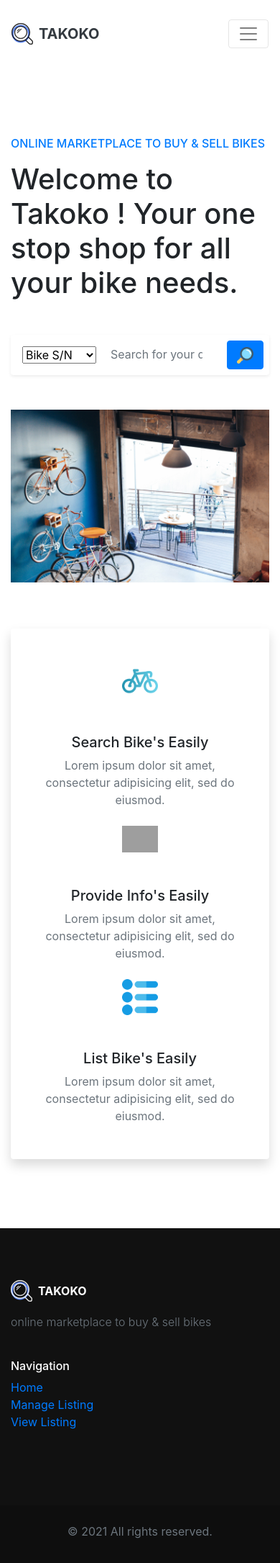
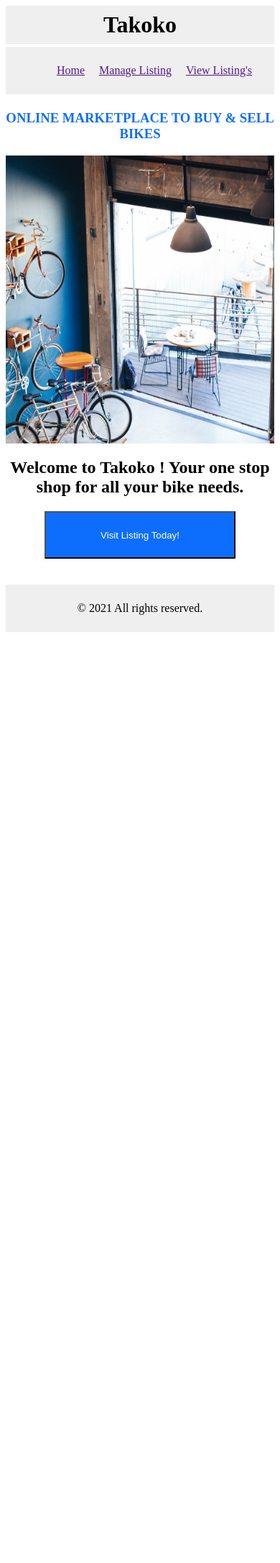
Before and after one commit to sayyidkhan/bikeshop_php, a PHP site: page / in a window 390 px wide. Shown: the whole page at 72% size. After the commit the page ends 878 px from the top, so only its background shows below. Run offline with PHP 8.4, Linux system fonts and the light colour scheme; grey boxes are pictures that could not be loaded.

Commit message:
add new css

```diff
--- a/css/main.css
+++ b/css/main.css
@@ -71,3 +71,7 @@ li {
   color: white;
   background-color: #0d6efd;
 }
+
+.bgsecondarycolor {
+  background-color: #0d6efd;
+}
--- a/index.php
+++ b/index.php
@@ -1,7 +1,7 @@
 <?php
-  define('BS_CSSPATH', 'css/'); //define bootstrap css path
+  define('CSS_PATH', 'css/'); //define bootstrap css path
   define('IMG_PATH','./img/'); //define img path
-  $bootstrap_css = 'bootstrap.min.css'; //bootstrap_css filename
+  $main_css = 'main.css'; // main css filename
 ?>
 
 <!DOCTYPE html>
@@ -10,154 +10,61 @@
     <meta charset="utf-8">
     <meta http-equiv="X-UA-Compatible" content="IE=edge">
     <title>Takoko - Bike Shop</title>
-    <meta name="description" content="">
-    <meta name="viewport" content="width=device-width, initial-scale=1">
-    <meta name="robots" content="all,follow">
-    <!-- Bootstrap CSS-->
-    <link rel="stylesheet" href='<?php echo (BS_CSSPATH . "$bootstrap_css"); ?>' type="text/css">
+    <!-- main CSS-->
+    <link rel="stylesheet" href='<?php echo (CSS_PATH . "$main_css"); ?>' type="text/css">
 
   </head>
   <body>
-    <!-- navbar-->
-    <header class="header">
-      <nav class="navbar navbar-expand-lg navbar-light bg-white py-3 py-lg-2">
-        <div class="container"><a class="navbar-brand py-3 d-flex align-items-center" href="index.php"><img src="img/logo.svg" alt="" width="30"><span class="text-uppercase text-small font-weight-bold text-dark ml-2 mb-0">Takoko</span></a>
-          <button class="navbar-toggler navbar-toggler-right" type="button" data-toggle="collapse" data-target="#navbarSupportedContent" aria-controls="navbarSupportedContent" aria-expanded="false" aria-label="Toggle navigation"><span class="navbar-toggler-icon"></span></button>
-          <div class="collapse navbar-collapse" id="navbarSupportedContent">
-            <ul class="navbar-nav ml-auto">
-              <li class="nav-item">
-                    <!-- Navbar link-->
-                    <a class="nav-link text-primary"><b>Home</b></a>
-              </li>
-              <li class="nav-item">
-                    <!-- Navbar link-->
-                    <a class="nav-link" href="detail.html">Manage Listing</a>
-              </li>
-              <li class="nav-item ml-lg-2 py-2 py-lg-0"><a class="btn btn-primary" href="bikelisting.php" data-toggle="modal">View Listing's</a></li>
+
+      <div id="wrapper">
+
+        <div id="header">
+          <h1>Takoko</h1>
+          <div id="nav">
+            <ul>
+              <li><a href="">Home</a></li>
+              <li><a href="">Manage Listing</a></li>
+              <li><a href="">View Listing's</a></li>
             </ul>
           </div>
         </div>
-      </nav>
-    </header>
 
-    <!-- Hero section-->
-    <section class="hero-home py-5">
+        <div id="content">
 
-      <div class="container pt-5">
-        <div class="row">
-          <div class="col-lg-5">
-            <p class="h6 text-uppercase text-primary mb-3">Online Marketplace to buy & Sell Bikes</p>
-            <h1 class="mb-5">Welcome to Takoko ! Your one stop shop for all your bike needs.</h1>
-            <div class="pb-5">
-            <form class="p-2 rounded shadow-sm bg-white" action="#">
-              <div class="input-group">
-                <!-- dropdown -->
-                <div class="p-2">
-                <select name="cars" id="cars">
-                  <option value="volvo">Bike S/N</option>
-                  <option value="saab">Bike Name</option>
-                </select>
-                </div>
-                <!-- dropdown -->
-                <input class="form-control border-0 mr-2" type="search" placeholder="Search for your dream bike...">
-                <div class="input-group-append rounded">
-                  <button class="btn btn-primary rounded" type="submit">
-                    <img src="<?php echo (IMG_PATH . 'magnifying-glass.png') ?>" width='25px' style='padding: 1px;' />
-                  </button>
-                </div>
-              </div>
-            </form>
+           <div>
+            <h3 class="centerText primarycolor">ONLINE MARKETPLACE TO BUY & SELL BIKES</h3>
+
+            <div class="container">
+              <img
+              src="<?php echo (IMG_PATH . 'mainpage-bicycle.jpg') ?>"
+              alt="online bike marketplace"
+              width="500"
+              height="400"
+              loading="lazy">
             </div>
-          </div>
 
-          <div class="col-lg-7">
-             <img
-            src="<?php echo (IMG_PATH . 'mainpage-bicycle.jpg') ?>"
-            class="d-block mx-lg-auto img-fluid"
-            alt="online bike marketplace"
-            width="500"
-            height="500"
-            loading="lazy">
-          </div>
-        </div>
-      </div>
-    </section>
-    <!-- Features section-->
-    <section class="py-5" style="margin-top: -5em;">
-      <div class="container py-5">
-        <div class="row text-center">
-          <div class="col-lg-10 mx-auto">
-            <div class="card border-0 shadow">
-              <div class="card-body p-5">
-                <div class="row">
-                  <div class="col-lg-4 mb-4 mb-lg-0">
-                        <span class="mb-3 text-primary">
-                         <img src="<?php echo (IMG_PATH . 'bicycle.png') ?>" width='50px' style='padding-bottom: 3em;' />
-                        </span>
-                    <h2 class="h5">Search Bike's Easily</h2>
-                    <p class="text-muted text-small mb-0">Lorem ipsum dolor sit amet, consectetur adipisicing elit, sed do eiusmod.</p>
-                  </div>
-                  <div class="col-lg-4 mb-4 mb-lg-0">
-                         <span class="mb-3 text-primary">
-                          <img src="<?php echo (IMG_PATH . 'info.png') ?>" width='50px' style='padding-bottom: 3em;' />
-                        </span>
-                    <h2 class="h5">Provide Info's Easily</h2>
-                    <p class="text-muted text-small mb-0">Lorem ipsum dolor sit amet, consectetur adipisicing elit, sed do eiusmod.</p>
-                  </div>
-                  <div class="col-lg-4">
-                         <span class="mb-3 text-primary">
-                          <img src="<?php echo (IMG_PATH . 'list.png') ?>" width='50px' style='padding-bottom: 3em;' />
-                        </span>
-                    <h2 class="h5">List Bike's Easily</h2>
-                    <p class="text-muted text-small mb-0">Lorem ipsum dolor sit amet, consectetur adipisicing elit, sed do eiusmod.</p>
-                  </div>
-                </div>
-              </div>
-            </div>
-          </div>
-        </div>
-      </div>
-    </section>
+            <h2 class="centerText">Welcome to Takoko ! Your one stop shop for all your bike needs.</h2>
 
-    <footer style="background: #111;">
-      <div class="container py-4">
-        <div class="row py-5">
-          <div class="col-md-4 col-sm-12 mb-3 mb-md-0">
-            <div class="d-flex align-items-center mb-3"><img src="img/logo-footer.svg" alt="" width="30"><span class="text-uppercase text-small font-weight-bold text-white ml-2">Takoko</span></div>
-            <p class="text-muted text-small font-weight-light mb-3">online marketplace to buy & sell bikes</p>
-          </div>
-          <div class="col-md-4 col-sm-6 mb-3 mb-md-0">
-            <h6 class="pt-2 text-white">Navigation</h6>
-            <div class="d-flex flex-wrap">
-              <ul class="list-unstyled text-muted mb-0 mb-3 mr-4">
-                <li><a class="reset-anchor text-small" href="#">Home</a></li>
-                <li><a class="reset-anchor text-small" href="#">Manage Listing</a></li>
-                <li><a class="reset-anchor text-small" href="bikelisting.php">View Listing</a></li>
-              </ul>
+            <div style="text-align:center; padding-bottom: 2em;">
+              <a href="bikelisting.php"><button class="bgprimarycolor" style="height: 5em; width: 20em;">Visit Listing Today!</button></a>
             </div>
           </div>
 
         </div>
-      </div>
-      <div class="copyrights py-4" style="background: #0e0e0e">
-        <div class="container">
-          <div class="row text-center">
-            <div class="col-md-6 text-lg-left mb-2 mb-md-0">
-              <!-- php to manage current year -->
-              <p class="mb-0 text-muted mb-0 text-small">
-              &copy;
-              <?php
-              $currentYear = date('Y');
-              echo $currentYear;
-              ?>
-              All rights reserved.
-              </p>
-              <!-- php to manage current year -->
-            </div>
-          </div>
+
+        <div id="footer">
+          <p>
+            &copy;
+            <?php
+            $currentYear = date('Y');
+            echo $currentYear;
+            ?>
+            All rights reserved.
+          </p>
         </div>
-      </div>
-    </footer>
+
+    </div>
+
 
   </body>
 </html>
```
Also changed, not shown: bikelisting_new.php (renamed from index copy.php, +20 -18 lines), css/flex.css (added, +19 -0 lines), index_old.php (added, +163 -0 lines).
